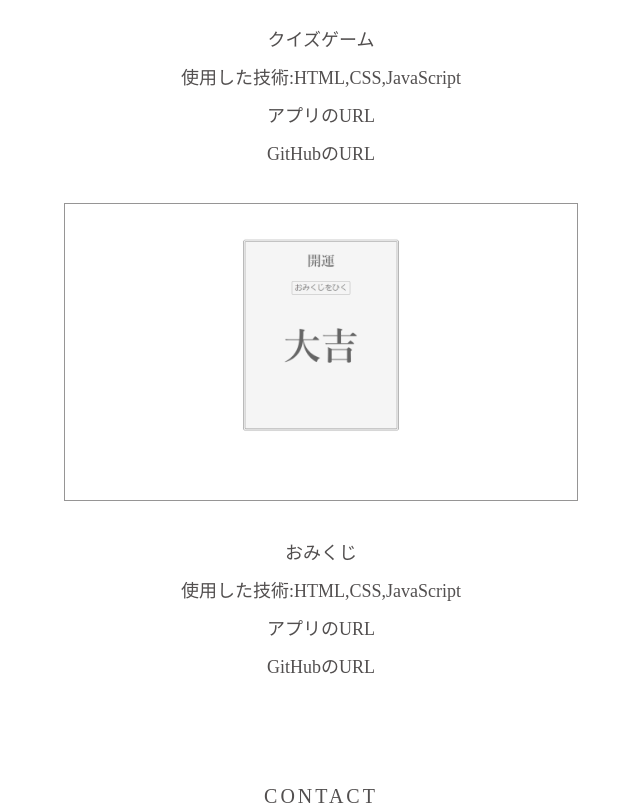
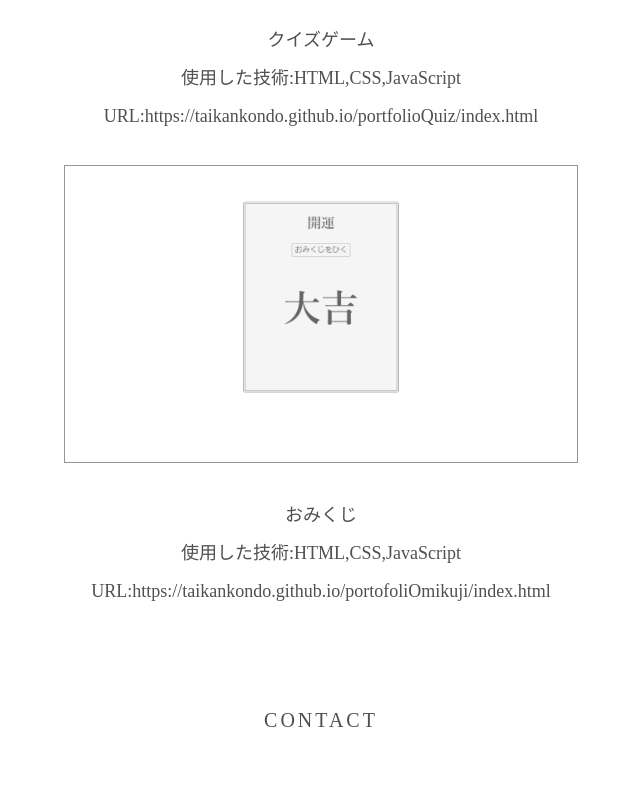
Before and after one commit to taikankondo/portfolioSite, a plain HTML site: page index.html in a window 1280 px wide. Shown: the part 1245-2052 px from the top of the page, without its empty margins (319-959 px from the left). Drawn offline with Linux system fonts and the light colour scheme.

Commit message:
update
htmlの修正を行いました。

```diff
--- a/index.html
+++ b/index.html
@@ -51,13 +51,11 @@
         <a href=""><img class="work-img" src="quiz.jpeg" alt=""  ></a>
         <p>クイズゲーム</p>
             <p>使用した技術:HTML,CSS,JavaScript</p>
-            <p>アプリのURL</p>
-            <p>GitHubのURL</p>
+            <p>URL:https://taikankondo.github.io/portfolioQuiz/index.html</p>
         <a href=""><img class="work-img" src="omikuji.jpeg" alt=""  ></a>
         <p>おみくじ</p>
             <p>使用した技術:HTML,CSS,JavaScript</p>
-            <p>アプリのURL</p>
-            <p>GitHubのURL</p>
+            <p>URL:https://taikankondo.github.io/portofoliOmikuji/index.html</p>
     </div>
 
     <h1 class="contact-title" id="contact">CONTACT</h1>
```
